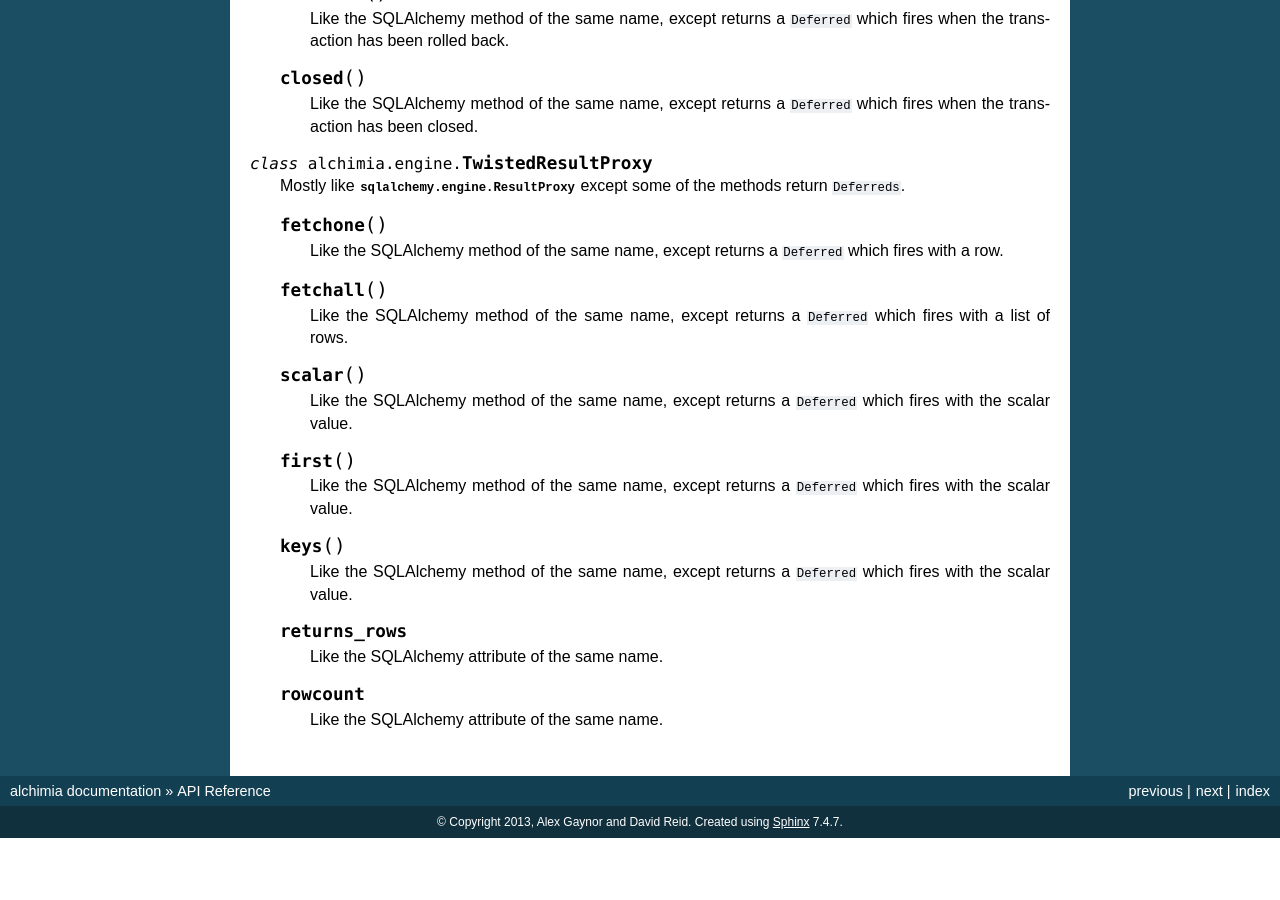
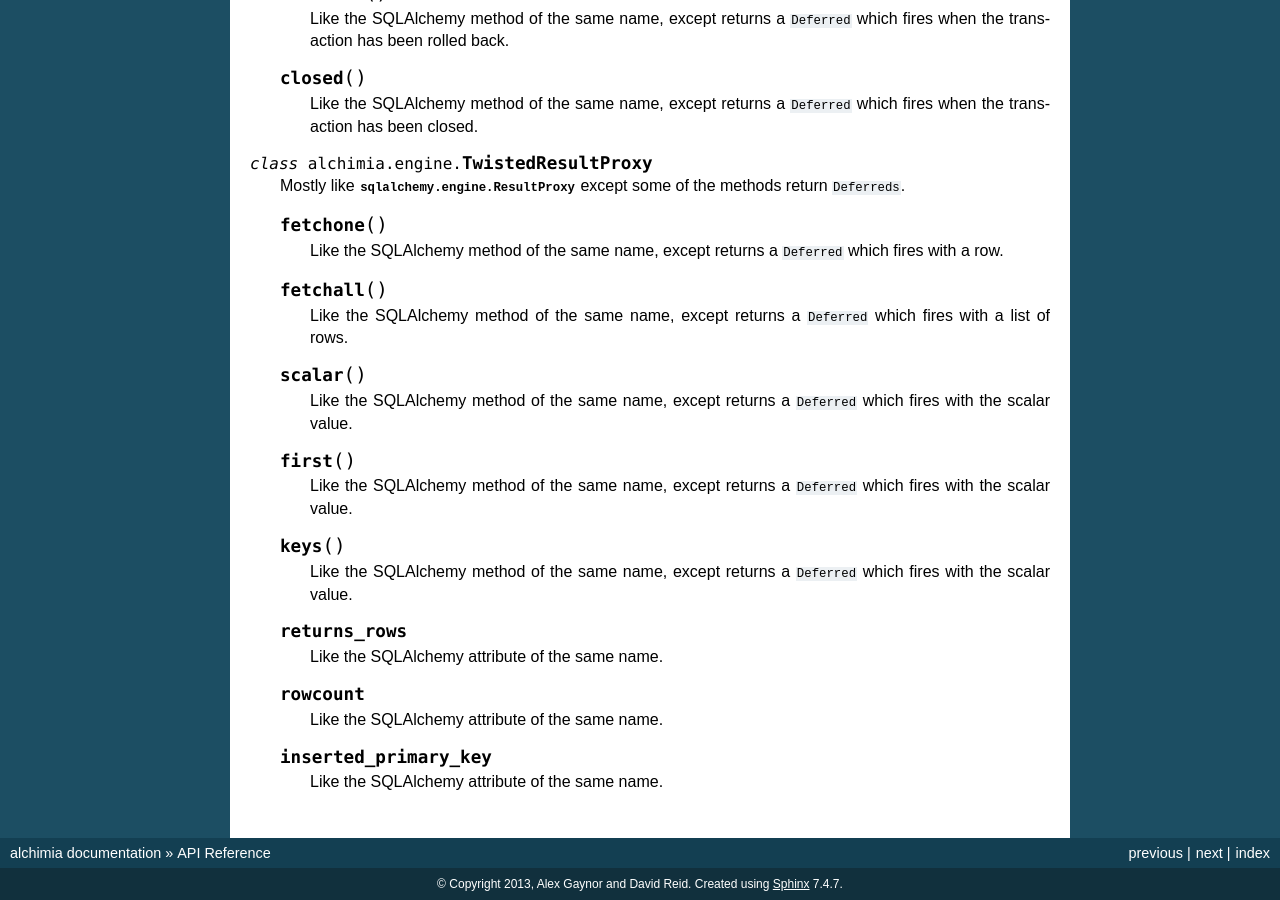
Before and after one commit to alex/alchimia, a Sphinx documentation site: the page built from docs/api-reference.rst, in a window 1280 px wide and 900 px high, scrolled down 1127 px. Built offline with Sphinx 7.4.7, drawn with Linux system fonts in a browser that asks for light colours; before the commit the page ends 1965 px from its top, so only the background shows below that; some of the changed text lies outside the part shown.

```diff
--- a/docs/api-reference.rst
+++ b/docs/api-reference.rst
@@ -120,3 +120,7 @@ you to :doc:`file bugs </contributing>` in those cases.
     .. attribute:: rowcount
 
         Like the SQLAlchemy attribute of the same name.
+
+    .. attribute:: inserted_primary_key
+
+        Like the SQLAlchemy attribute of the same name.
```
Also changed, not shown: 1 other file.
